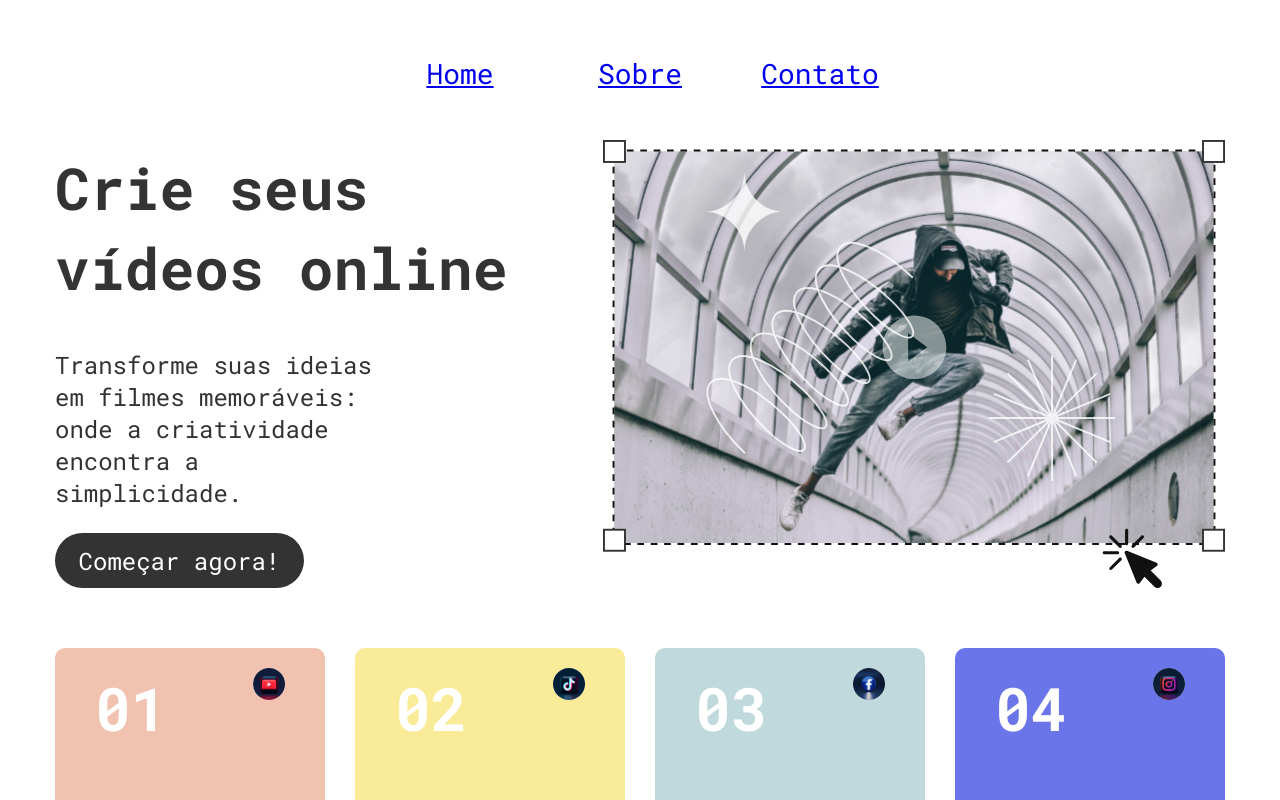
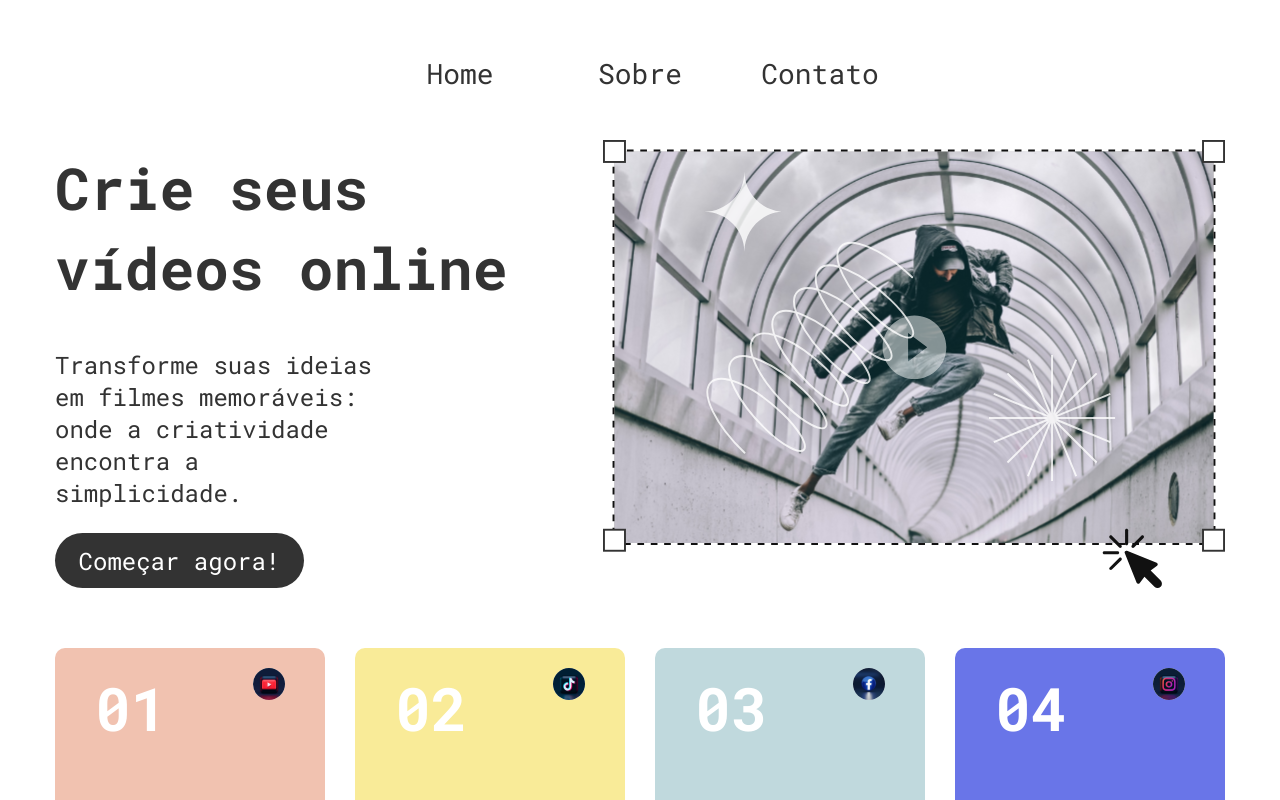
Before and after one commit to Jython-FIAP/CP1---React, a React (Vite) app in the folder CP1/: page / in a window 1280 px wide. Shown: the top 800 px of the page. Built offline with nearby package versions, Linux system fonts and the light colour scheme.

Commit message:
chore: Update header link styles
Refactor the CSS code in index.css to update the styles for header links. Remove the underline on hover and change the link color to match the text color. This improves the visual consistency and user experience of the website.

```diff
--- a/CP1/index.html
+++ b/CP1/index.html
@@ -1,5 +1,5 @@
 <!doctype html>
-<html lang="en">
+<html lang="pt-br">
 
 <head>
   <meta charset="UTF-8" />
--- a/CP1/src/index.css
+++ b/CP1/src/index.css
@@ -41,10 +41,14 @@ header {
   justify-items: center;
 }
 
-header p:hover {
-  text-decoration-line: underline;
+header a {
+  text-decoration: none;
+  color: var(--color-text);
 }
 
+header a:hover {
+  text-decoration: underline;
+}
 
 /* ---------------------------Home--------------------------- */
 
```
